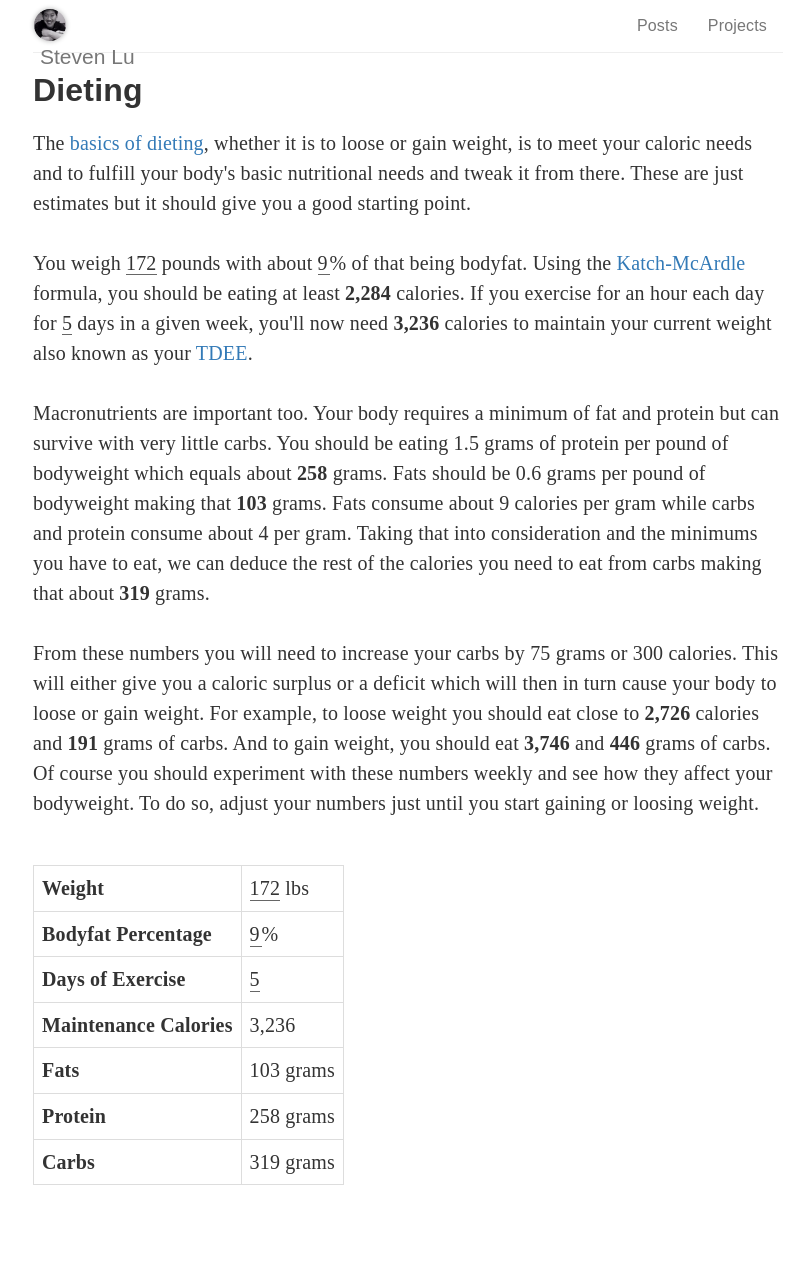
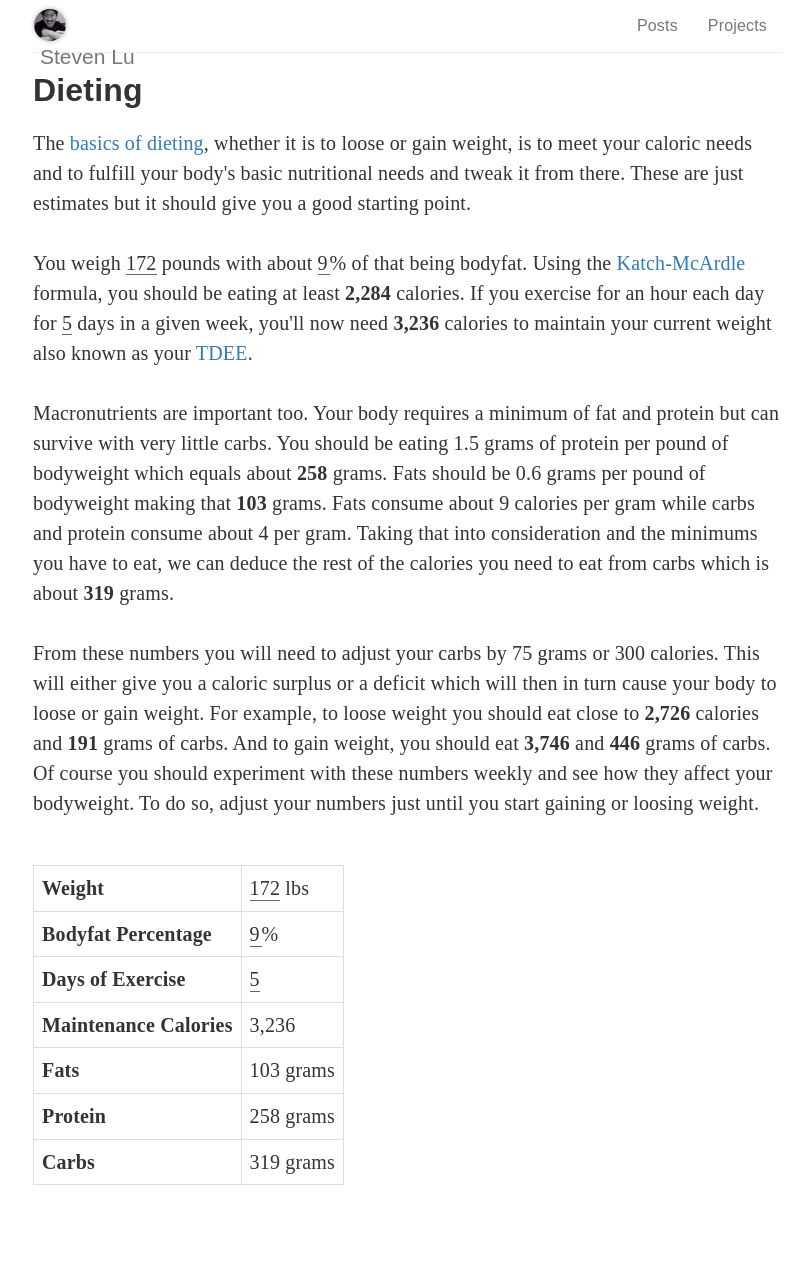
Before and after one commit to sjlu/sjlu.github.io, a Jekyll site: the page built from diet/index.html, in a window 1280 px wide. Shown: the whole page, without its empty margins (232-1041 px from the left). Built offline with Jekyll 4.4.1, drawn with Linux system fonts in a browser that asks for light colours; nearby versions of some CDN libraries; comment, search, counter and statistics services are not loaded.

Commit message:
more english

```diff
--- a/diet/index.html
+++ b/diet/index.html
@@ -15,10 +15,10 @@ tags: []
       You weigh <span contenteditable="true" style="min-width:28px" ng-model="weight"></span> pounds with about <span contenteditable="true" style="min-width:12px" ng-model="percentBodyFat"></span>% of that being bodyfat. Using the <a href="http://en.wikipedia.org/wiki/Basal_metabolic_rate#cite_ref-8">Katch-McArdle</a> formula, you should be eating at least <strong><span ng-bind="(370 + ((weight/2.2046) * (1-percentBodyFat/100) * 21.6)) * 1.2 | number:0"></span></strong> calories. If you exercise for an hour each day for <span contenteditable="true" style="min-width:8px" ng-model="daysExercise"></span> <ng-pluralize count="daysExercise" when="{'0': 'days', 'one': 'day', 'other': 'days'}"></ng-pluralize> in a given week, you'll now need <strong><span ng-bind="(370 + ((weight/2.2046) * (1-percentBodyFat/100) * 21.6)) * (1.2 + daysExercise/10) | number:0"></span></strong> calories to maintain your current weight also known as your <a href="http://forums.eatmore2weighless.com/showthread.php?tid=1">TDEE</a>.
       <br />
       <br />
-      Macronutrients are important too. Your body requires a minimum of fat and protein but can survive with very little carbs. You should be eating 1.5 grams of protein per pound of bodyweight which equals about <strong><span ng-bind="1.5*weight | number:0"></span></strong> grams. Fats should be 0.6 grams per pound of bodyweight making that <strong><span ng-bind="0.6*weight | number:0"></span></strong> grams. Fats consume about 9 calories per gram while carbs and protein consume about 4 per gram. Taking that into consideration and the minimums you have to eat, we can deduce the rest of the calories you need to eat from carbs making that about <strong><span ng-bind="(((370 + ((weight/2.2046) * (1-percentBodyFat/100) * 21.6)) * (1.2 + daysExercise/10)) - (1.5*weight*4) - (0.6*weight*9))/4 | number:0"></span></strong> grams.
+      Macronutrients are important too. Your body requires a minimum of fat and protein but can survive with very little carbs. You should be eating 1.5 grams of protein per pound of bodyweight which equals about <strong><span ng-bind="1.5*weight | number:0"></span></strong> grams. Fats should be 0.6 grams per pound of bodyweight making that <strong><span ng-bind="0.6*weight | number:0"></span></strong> grams. Fats consume about 9 calories per gram while carbs and protein consume about 4 per gram. Taking that into consideration and the minimums you have to eat, we can deduce the rest of the calories you need to eat from carbs which is about <strong><span ng-bind="(((370 + ((weight/2.2046) * (1-percentBodyFat/100) * 21.6)) * (1.2 + daysExercise/10)) - (1.5*weight*4) - (0.6*weight*9))/4 | number:0"></span></strong> grams.
       <br />
       <br />
-      From these numbers you will need to increase your carbs by 75 grams or 300 calories. This will either give you a caloric surplus or a deficit which will then in turn cause your body to loose or gain weight. For example, to loose weight you should eat close to <strong><span ng-bind="(70 + ((weight/2.2046) * (1-percentBodyFat/100) * 21.6)) * (1.2 + daysExercise/10) | number:0"></span></strong> calories and <strong><span ng-bind="(((70 + ((weight/2.2046) * (1-percentBodyFat/100) * 21.6)) * (1.2 + daysExercise/10)) - (1.5*weight*4) - (0.6*weight*9))/4 | number:0"></span></strong> grams of carbs. And to gain weight, you should eat <strong><span ng-bind="(670 + ((weight/2.2046) * (1-percentBodyFat/100) * 21.6)) * (1.2 + daysExercise/10) | number:0"></span></strong> and <strong><span ng-bind="(((670 + ((weight/2.2046) * (1-percentBodyFat/100) * 21.6)) * (1.2 + daysExercise/10)) - (1.5*weight*4) - (0.6*weight*9))/4 | number:0"></span></strong> grams of carbs. Of course you should experiment with these numbers weekly and see how they affect your bodyweight. To do so, adjust your numbers just until you start gaining or loosing weight.
+      From these numbers you will need to adjust your carbs by 75 grams or 300 calories. This will either give you a caloric surplus or a deficit which will then in turn cause your body to loose or gain weight. For example, to loose weight you should eat close to <strong><span ng-bind="(70 + ((weight/2.2046) * (1-percentBodyFat/100) * 21.6)) * (1.2 + daysExercise/10) | number:0"></span></strong> calories and <strong><span ng-bind="(((70 + ((weight/2.2046) * (1-percentBodyFat/100) * 21.6)) * (1.2 + daysExercise/10)) - (1.5*weight*4) - (0.6*weight*9))/4 | number:0"></span></strong> grams of carbs. And to gain weight, you should eat <strong><span ng-bind="(670 + ((weight/2.2046) * (1-percentBodyFat/100) * 21.6)) * (1.2 + daysExercise/10) | number:0"></span></strong> and <strong><span ng-bind="(((670 + ((weight/2.2046) * (1-percentBodyFat/100) * 21.6)) * (1.2 + daysExercise/10)) - (1.5*weight*4) - (0.6*weight*9))/4 | number:0"></span></strong> grams of carbs. Of course you should experiment with these numbers weekly and see how they affect your bodyweight. To do so, adjust your numbers just until you start gaining or loosing weight.
     </p>
     <br />
     <table class="table table-bordered" style="width: auto !important;">
```
